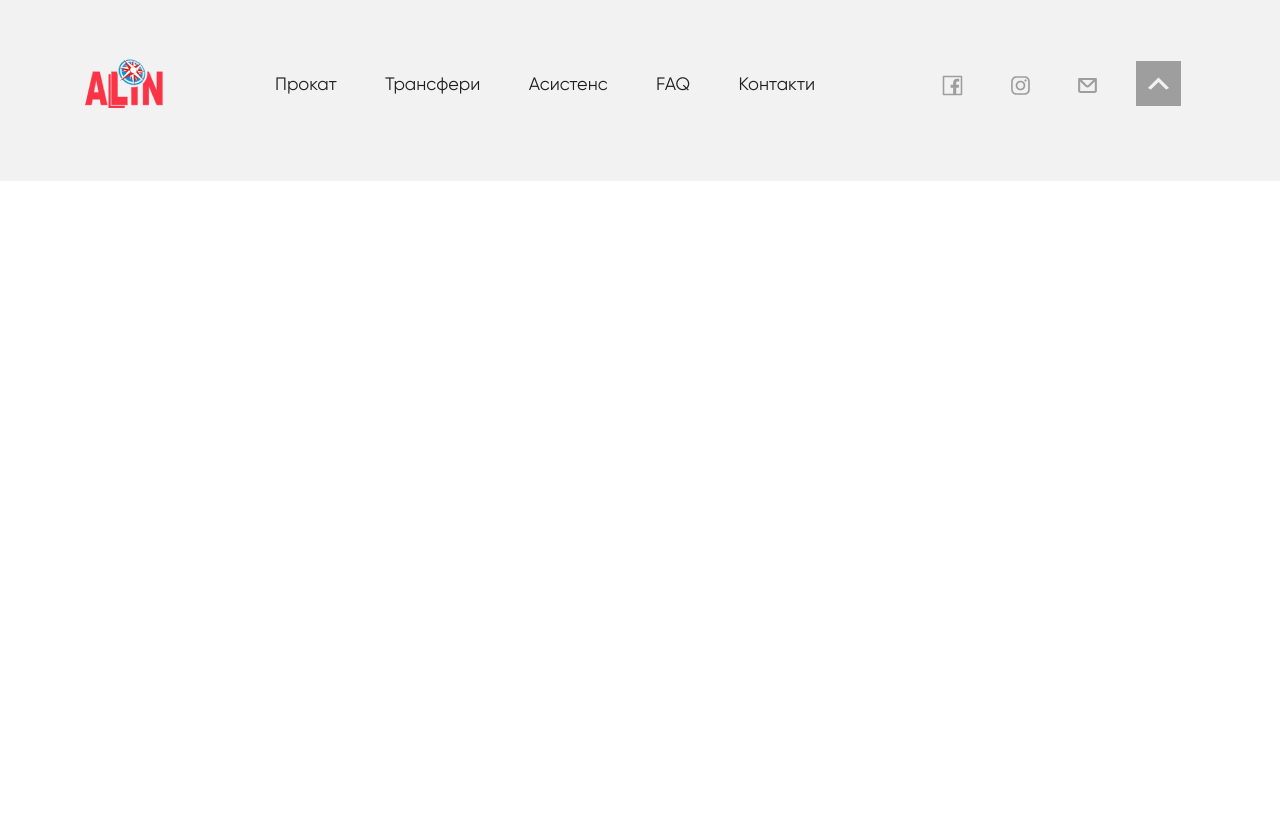
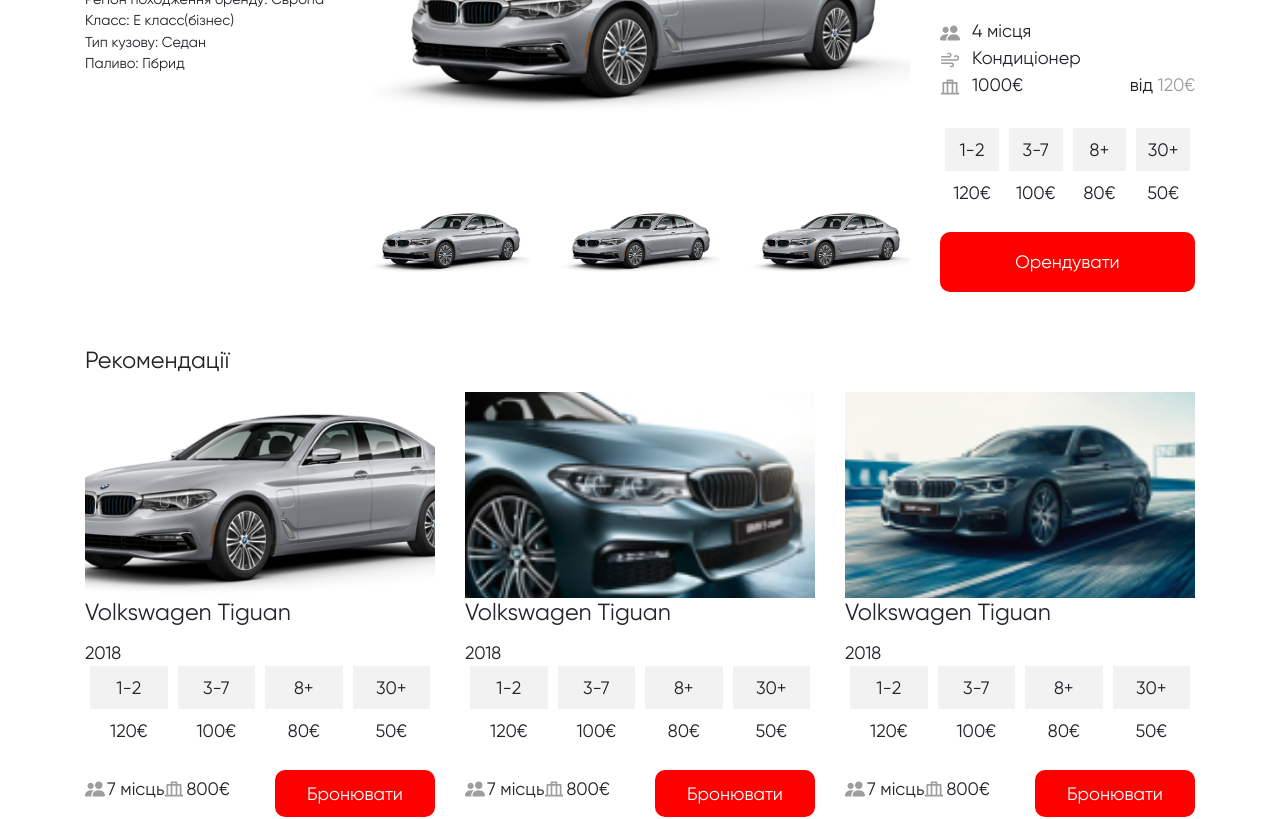
Before and after one commit to vovanolo/alinuamaket, a React (Create React App) app: page /car_info in a window 1280 px wide. Before the commit this address had no page. Shown: the part 300-1119 px from the top of the page. Before the commit the page ends 800 px from the top, so only its background shows below. Built offline with nearby package versions, Linux system fonts and the light colour scheme.

Commit message:
card added

```diff
--- a/src/Router.jsx
+++ b/src/Router.jsx
@@ -5,6 +5,7 @@
 
 import Navbar from "./components/Navbar";
 import Footer from "./components/Footer";
+import CarInfo from "./pages/CarInfo";
 
 import NotFound from "./pages/NotFound";
 import Home from "./pages/Home";
@@ -50,6 +51,9 @@
           <Route path={`${urls.news}/:slug`}>
             <News />
           </Route>
+          <Route path="/car_info">
+            <CarInfo />
+          </Route>
 
           <Route path="*">
             <NotFound />
--- a/src/components/CarCard.jsx
+++ b/src/components/CarCard.jsx
@@ -37,14 +37,36 @@
           <h3 className="card-title">{name}</h3>
           <p className="card-text">{year}</p>
           <div className="row">
-            <div className="col-lg-6">
+            <div className="col">
+              <ul className="car-info__price-list">
+                <li className="car-info__price-list-item">
+                  <div className="car-info__price-list-days">1-2</div>
+                  <div className="car-info__price-list-price">120€</div>
+                </li>
+                <li className="car-info__price-list-item">
+                  <div className="car-info__price-list-days">3-7</div>
+                  <div className="car-info__price-list-price">100€</div>
+                </li>
+                <li className="car-info__price-list-item">
+                  <div className="car-info__price-list-days">8+</div>
+                  <div className="car-info__price-list-price">80€</div>
+                </li>
+                <li className="car-info__price-list-item">
+                  <div className="car-info__price-list-days">30+</div>
+                  <div className="car-info__price-list-price">50€</div>
+                </li>
+              </ul>
+            </div>
+          </div>
+          <div className="row">
+            <div className="col-lg-6 d-flex">
               <div className="mt-1">
                 <img className="car-card__spec-icon" src={place} alt="places" />
                 <span className="car-card__spec-name">{placesCount}</span>
               </div>
 
               {air == 1 && (
-                <div className="mt-1">
+                <div className="mt-1 ml-1">
                   <img
                     className="car-card__spec-icon"
                     src={wind}
@@ -60,10 +82,11 @@
               </div>
             </div>
             <div className="col-lg-6">
-              <span className="text_button">
+              {/* <span className="text_button">
                 <span className="text_grey">{dayPrice}€</span> / в день
-              </span>
-              <Link to={urls.reserv} className="mt-2 btn_main btn_slim">
+              </span> */}
+
+              <Link to={urls.reserv} className="btn_main btn_slim mb-0">
                 Бронювати
               </Link>
             </div>
--- a/src/styles/car_card.css
+++ b/src/styles/car_card.css
@@ -4,7 +4,7 @@
 }
 
 .car-card__spec-name {
-  margin-left: 12px;
+  margin-left: 2px;
   vertical-align: center;
   display: inline-block;
 }
@@ -13,3 +13,37 @@
   vertical-align: center;
   margin-top: -3px;
 }
+
+.car-info__info-list {
+  margin-top: 13px;
+  margin-bottom: 30px;
+  padding: 0;
+  list-style: none;
+}
+
+.car-info__info-item-title {
+  margin-left: 12px;
+}
+
+.car-info__price-list {
+  /* list-style: none; */
+  padding: 0;
+  display: flex;
+  /* justify-content: space-between; */
+}
+
+.car-info__price-list-item {
+  margin: 0 5px;
+  text-align: center;
+  width: 100%;
+}
+
+.car-info__price-list-days,
+.car-info__price-list-price {
+  /* padding: 8px 17px; */
+  padding: 8px 1px;
+}
+
+.car-info__price-list-days {
+  background-color: var(--color-grey_light);
+}
--- a/src/styles/hero.css
+++ b/src/styles/hero.css
@@ -61,14 +61,17 @@
 }
 
 .slider__container_hero::before {
-  content: '';
+  content: "";
   display: block;
-  background-color: var(--color-grey);
+  background-image: url("../images/windrose.png");
+  background-position: left;
+  background-size: cover;
+  background-repeat: no-repeat;
   position: absolute;
   top: 0;
   right: 0;
   bottom: 0;
-  left: 17vw;
+  left: 10vw;
   border-bottom-left-radius: 75px;
   z-index: 1;
 }
@@ -78,38 +81,63 @@
 .item-3 {
   position: absolute;
 
-
   animation-duration: 20s;
   animation-timing-function: ease-in-out;
   animation-iteration-count: infinite;
 }
 
-.item-1{
+.item-1 {
   animation-name: anim-1;
 }
 
-.item-2{
+.item-2 {
   animation-name: anim-2;
 }
 
-.item-3{
+.item-3 {
   animation-name: anim-3;
 }
 
 @keyframes anim-1 {
-	0%, 8.3% { opacity: 0; }
-  8.3%,25% { opacity: 1; }
-  33.33%, 100% { opacity: 0; }
+  0%,
+  8.3% {
+    opacity: 0;
+  }
+  8.3%,
+  25% {
+    opacity: 1;
+  }
+  33.33%,
+  100% {
+    opacity: 0;
+  }
 }
 
 @keyframes anim-2 {
-	0%, 33.33% { opacity: 0; }
-  41.63%, 58.29% { opacity: 1; }
-  66.66%, 100% { opacity: 0; }
+  0%,
+  33.33% {
+    opacity: 0;
+  }
+  41.63%,
+  58.29% {
+    opacity: 1;
+  }
+  66.66%,
+  100% {
+    opacity: 0;
+  }
 }
 
 @keyframes anim-3 {
-	0%, 66.66% { opacity: 0; }
-  74.96%, 91.62% { opacity: 1; }
-  100% { opacity: 0; }
+  0%,
+  66.66% {
+    opacity: 0;
   }
+  74.96%,
+  91.62% {
+    opacity: 1;
+  }
+  100% {
+    opacity: 0;
+  }
+}
```
Also changed, not shown: src/images/windrose.png (added). Lines whose indentation alone changed are shown as unchanged.
